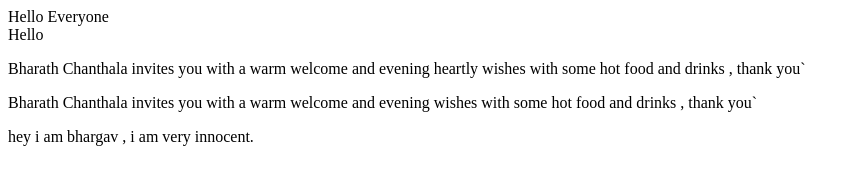
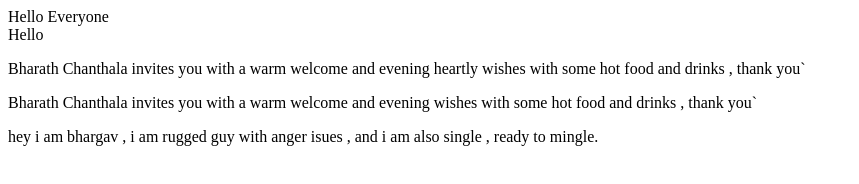
Before and after one commit to bharathchanthala/Demo, a plain HTML site: page index.html in a window 1280 px wide. Shown: the whole page, without its empty margins (0-859 px from the left). Drawn offline with Linux system fonts and the light colour scheme.

Commit message:
added new quality of  bhargav

```diff
--- a/index.html
+++ b/index.html
@@ -3,4 +3,4 @@
 <P>  Bharath Chanthala invites you with a warm welcome and  evening heartly wishes  with some hot food and drinks , thank you`</P>
 <p>  Bharath Chanthala invites you with a warm welcome and  evening wishes with some hot food and drinks , thank you`</p>
 
-<p>hey i am bhargav , i am very innocent.</p>
+<p>hey i am bhargav , i am rugged guy with anger isues , and i am also single , ready to mingle.</p>
```
